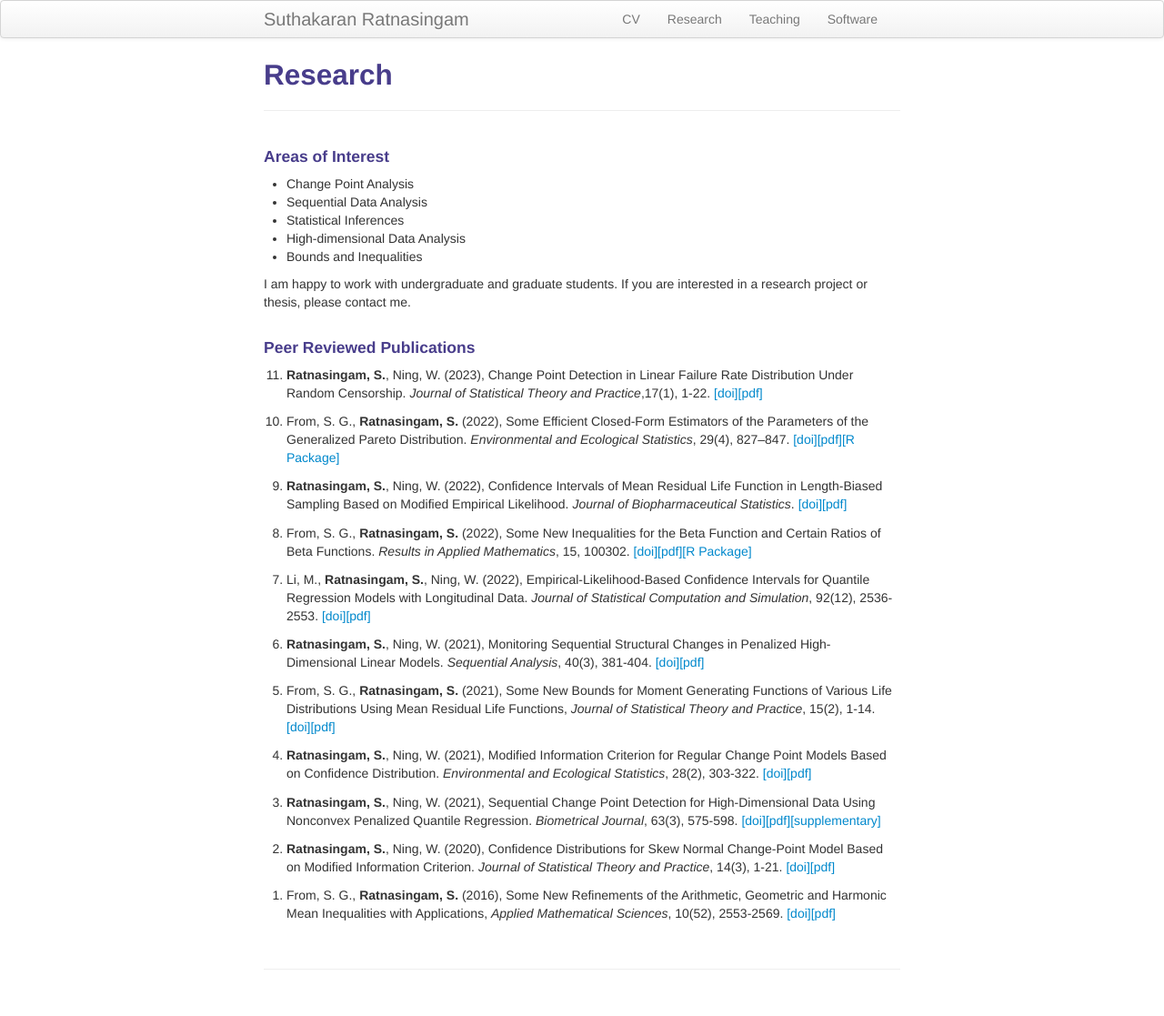
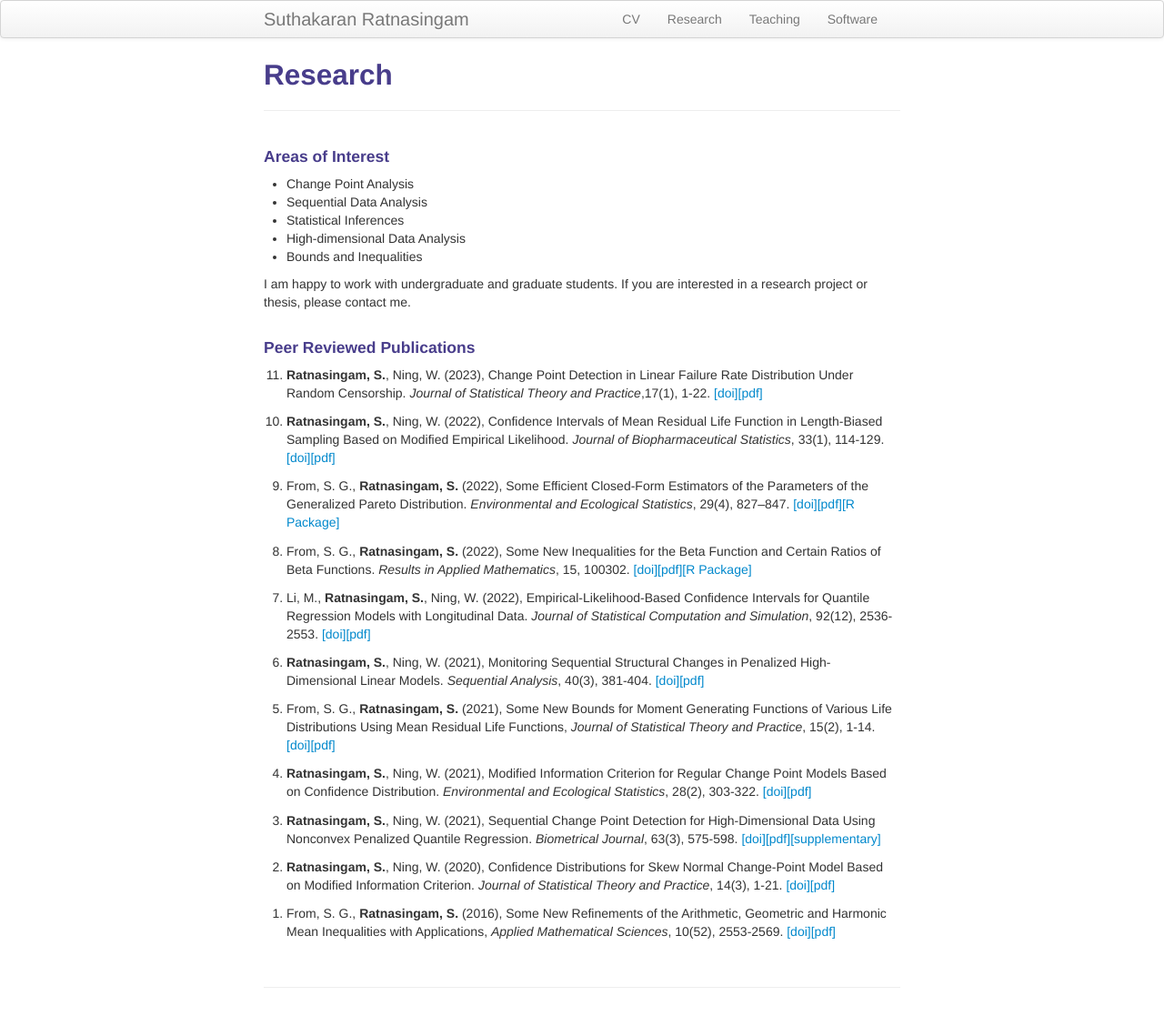
Before and after one commit to suthakaranr/suthakaranr.github.io, a Jekyll site: the page built from pages/Research.md, in a window 1280 px wide. Shown: the whole page at 91% size. Built offline with Jekyll 4.4.1, drawn with Linux system fonts in a browser that asks for light colours.

Commit message:
Update Research.md

```diff
--- a/pages/Research.md
+++ b/pages/Research.md
@@ -28,10 +28,11 @@ I am happy to work with undergraduate and graduate students. If you are interest
 
    <li value="11"> <b>Ratnasingam, S.</b>, Ning, W. (2023), Change Point Detection in Linear Failure Rate Distribution Under Random Censorship. <i>Journal of Statistical Theory and Practice</i>,17(1), 1-22. <a style="text-decoration:none" href="https://doi.org/10.1007/s42519-022-00309-0" target="_blank" rel="noopener noreferrer">[doi]</a><a style="text-decoration:none" href="../assets/2023SWJSTP.pdf" target="_blank" rel="noopener noreferrer">[pdf]</a> </li> <br>
 
-  <li value="10"> From, S. G.,  <b>Ratnasingam, S.</b> (2022), Some Efficient Closed-Form Estimators of the Parameters of the Generalized Pareto Distribution. <i>Environmental and Ecological Statistics</i>, 29(4), 827–847. <a style="text-decoration:none" href="https://doi.org/10.1007/s10651-022-00548-1" target="_blank" rel="noopener noreferrer">[doi]</a><a style="text-decoration:none" href="../assets/2022FSEES.pdf" target="_blank" rel="noopener noreferrer">[pdf]</a><a style="text-decoration:none" href="https://github.com/suthakaranr/EfficientClosedGPD" target="_blank" rel="noopener noreferrer">[R Package]</a> </li> <br>
+    <li value="10"> <b>Ratnasingam, S.</b>, Ning, W. (2022), Confidence Intervals of Mean Residual Life Function in Length-Biased
+Sampling Based on Modified Empirical Likelihood. <i>Journal of Biopharmaceutical Statistics</i>, 33(1), 114-129. <a style="text-decoration:none" href="https://doi.org/10.1080/10543406.2022.2089157" target="_blank" rel="noopener noreferrer">[doi]</a><a style="text-decoration:none" href="../assets/2022SWJBPS.pdf" target="_blank" rel="noopener noreferrer">[pdf]</a> </li> <br>
 
-  <li value="9"> <b>Ratnasingam, S.</b>, Ning, W. (2022), Confidence Intervals of Mean Residual Life Function in Length-Biased
-Sampling Based on Modified Empirical Likelihood. <i>Journal of Biopharmaceutical Statistics</i>. <a style="text-decoration:none" href="https://doi.org/10.1080/10543406.2022.2089157" target="_blank" rel="noopener noreferrer">[doi]</a><a style="text-decoration:none" href="../assets/2022SWJBPS.pdf" target="_blank" rel="noopener noreferrer">[pdf]</a> </li> <br>
+  <li value="9"> From, S. G.,  <b>Ratnasingam, S.</b> (2022), Some Efficient Closed-Form Estimators of the Parameters of the Generalized Pareto Distribution. <i>Environmental and Ecological Statistics</i>, 29(4), 827–847. <a style="text-decoration:none" href="https://doi.org/10.1007/s10651-022-00548-1" target="_blank" rel="noopener noreferrer">[doi]</a><a style="text-decoration:none" href="../assets/2022FSEES.pdf" target="_blank" rel="noopener noreferrer">[pdf]</a><a style="text-decoration:none" href="https://github.com/suthakaranr/EfficientClosedGPD" target="_blank" rel="noopener noreferrer">[R Package]</a> </li> <br>
+
 
   <li value="8"> From, S. G.,  <b>Ratnasingam, S.</b> (2022), Some New Inequalities for the Beta Function and Certain Ratios of Beta Functions. <i>Results in Applied Mathematics</i>, 15, 100302.  <a style="text-decoration:none" href="https://doi.org/10.1016/j.rinam.2022.100302" target="_blank" rel="noopener noreferrer">[doi]</a><a style="text-decoration:none" href="../assets/2022FSRINAM.pdf" target="_blank" rel="noopener noreferrer">[pdf]</a><a style="text-decoration:none" href="https://github.com/suthakaranr/IneqBetaFun" target="_blank" rel="noopener noreferrer">[R Package]</a> </li> <br>
 
```
